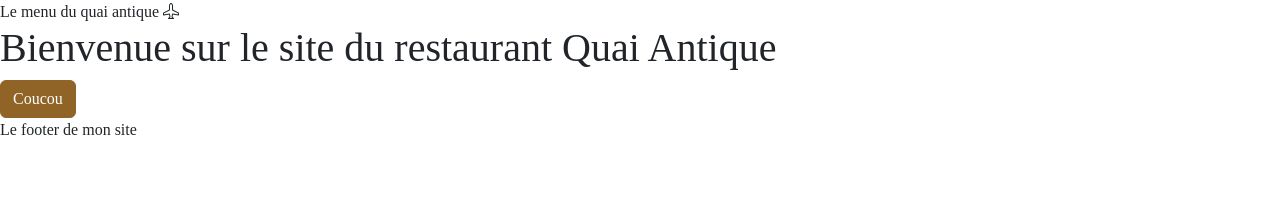
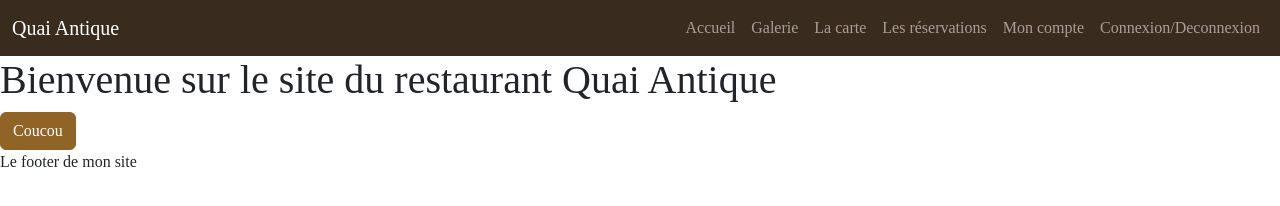
Before and after one commit to Nekumo-hub/QUAIANTIQUERESTAURANTFRONT, a website with bundled scripts: page index.html in a window 1280 px wide. Built offline with nearby package versions, Linux system fonts and the light colour scheme; files whose address does not match are found by name; a web font is replaced by a local one.

Commit message:
add site header

```diff
--- a/index.html
+++ b/index.html
@@ -14,7 +14,42 @@
 </head>
 
 <body>
-    <header>Le menu du quai antique <i class="bi bi-airplane"></i></header>
+    <header>
+        <header>
+            <nav class="navbar navbar-expand-lg bg-dark" data-bs-theme="dark">
+                <div class="container-fluid">
+                    <a class="navbar-brand" href="/">Quai Antique</a>
+                    <button class="navbar-toggler" type="button" data-bs-toggle="collapse"
+                        data-bs-target="#navbarSupportedContent" aria-controls="navbarSupportedContent"
+                        aria-expanded="false" aria-label="Toggle navigation">
+                        <span class="navbar-toggler-icon"></span>
+                    </button>
+                    <div class="collapse navbar-collapse" id="navbarSupportedContent">
+                        <ul class="navbar-nav ms-auto mb-2 mb-lg-0">
+                            <li class="nav-item">
+                                <a class="nav-link" href="/">Accueil</a>
+                            </li>
+                            <li class="nav-item">
+                                <a class="nav-link" href="/">Galerie</a>
+                            </li>
+                            <li class="nav-item">
+                                <a class="nav-link" href="#">La carte</a>
+                            </li>
+                            <li class="nav-item">
+                                <a class="nav-link" href="#">Les réservations</a>
+                            </li>
+                            <li class="nav-item">
+                                <a class="nav-link" href="#">Mon compte</a>
+                            </li>
+                            <li class="nav-item">
+                                <a class="nav-link" href="#">Connexion/Deconnexion</a>
+                            </li>
+                        </ul>
+                    </div>
+                </div>
+            </nav>
+        </header>
+    </header>
 
 
     <main id="main-page">
```
